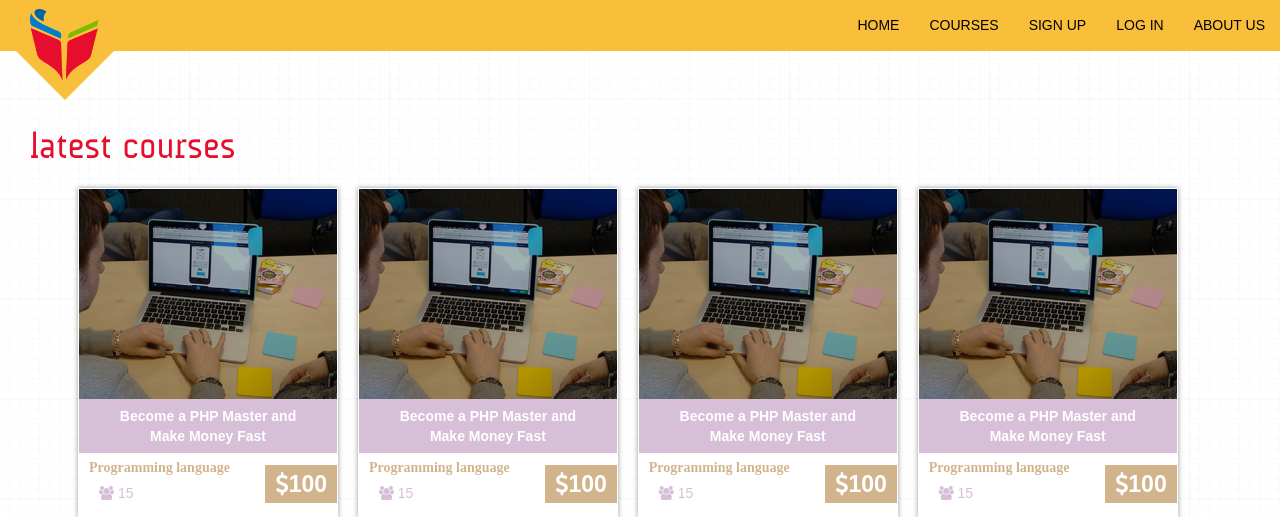
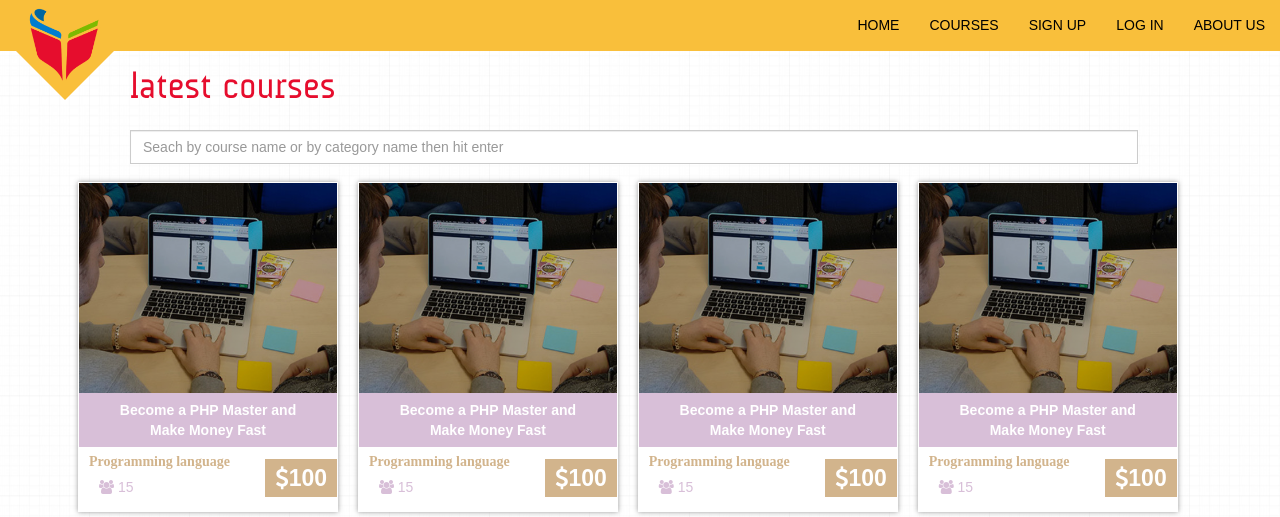
Before and after one commit to mon9asser/elearner_courses, a PHP site: page /courses.php in a window 1280 px wide. Shown: the top 517 px of the page. Run offline with PHP 8.4, Linux system fonts and the light colour scheme; some libraries are stand-ins or nearby versions; some web fonts are replaced.

Commit message:
add search field to course page

```diff
--- a/courses.php
+++ b/courses.php
@@ -34,12 +34,16 @@
 
 
      <section class="container-fluid testmonalisa tester">
-         <div class="container-fluid" style="margin-top: 30px;">
+         <div class="container-fluid" style="margin-top: -30px; margin-left: 100px;">
               <div class="row">
                   <div class="col-xs-12">
                       <h1 style="color: #e60d2d;" class="headlin-feature-course">
-                        latest courses
+                     <span class="main-name">latest courses</span>
+                        <div class="search-block"></div>
                       </h1>
+                  </div>
+                  <div class="col-xs-12">
+                       <input type="text" class="form-control forma" id="exampleInputEmail1" placeholder="Seach by course name or by category name then hit enter">
                   </div>
                </div>
           </div>
--- a/css/home.css
+++ b/css/home.css
@@ -983,3 +983,9 @@ padding-bottom: 10px;
      background: #e60d2d;
      color: #fff;
  }
+ .forma {
+     width: 90%;
+     float: left;
+     margin: 10px 0px;
+     border-radius: 0px;
+ }
--- a/parts/header.php
+++ b/parts/header.php
@@ -1,4 +1,4 @@
- <!-- Loading Page -->
+ <!-- Loading Page
       <div class="loadin-page">
           <div style="margin-top: 20%;" class="windows8">
                     <div class="wBall" id="wBall_1">
@@ -18,7 +18,7 @@
                     </div>
             </div>
       </div>
-
+     -->
       <nav class="navbar navbar-default navbar-fixed-top">
           <div class="container-fluid">
               <div class="navbar-header">
```
